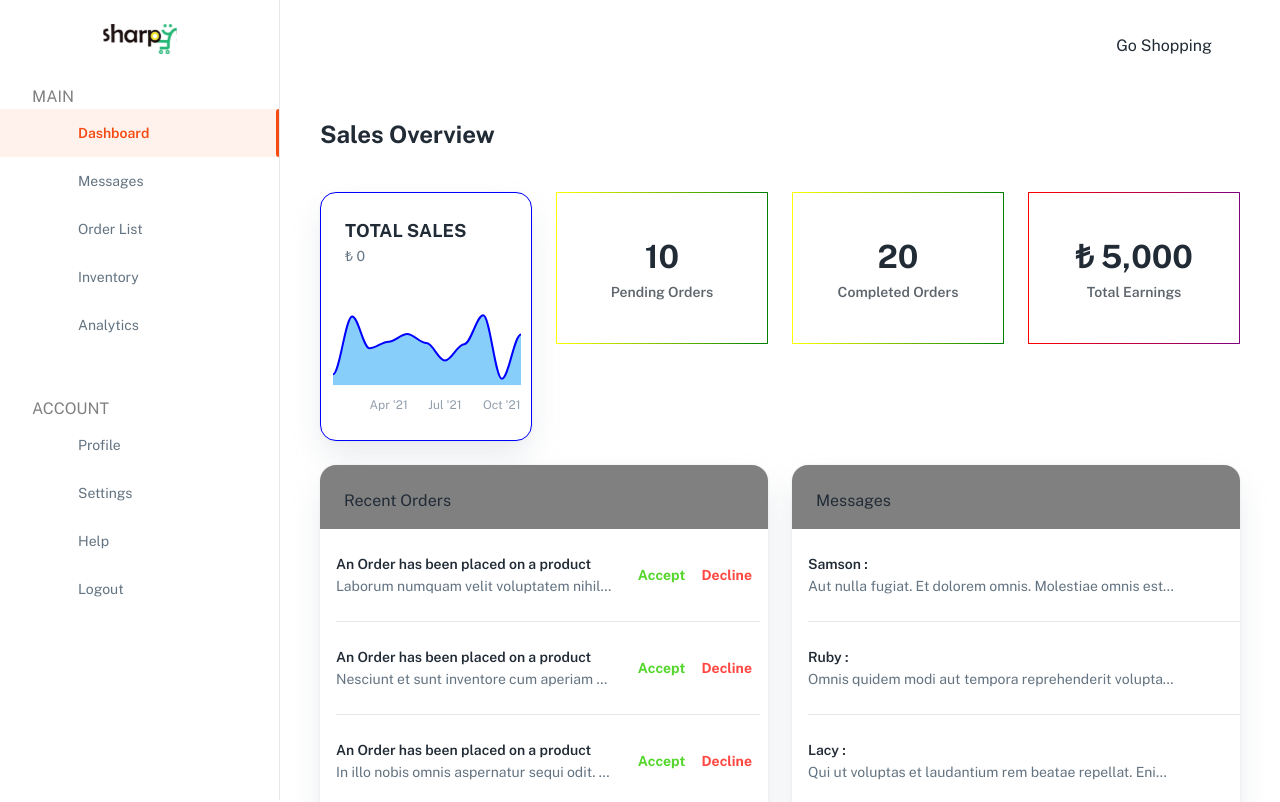
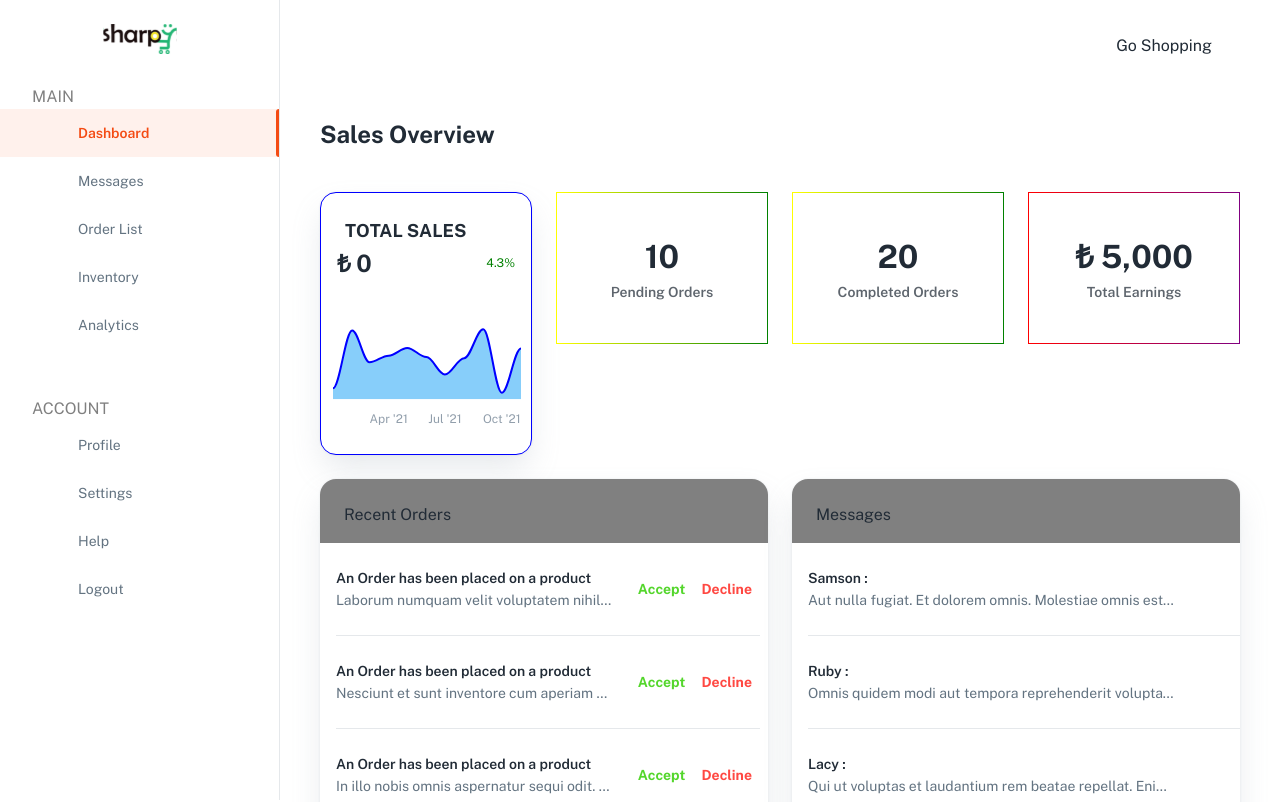
Before and after one commit to shoboske/sharpy-ecommerce, a React (Create React App) app: page /dashboard/home in a window 1280 px wide. Shown: the top 802 px of the page. Built offline with nearby package versions, Linux system fonts and the light colour scheme; a web font is replaced by a local one.

Commit message:
extracted chart to new component
added chart increase display

```diff
--- a/src/components/_dashboard/app/AppTotalSales.js
+++ b/src/components/_dashboard/app/AppTotalSales.js
@@ -1,10 +1,9 @@
 import { merge } from 'lodash';
-import ReactApexChart from 'react-apexcharts';
 // material
-import { Card, CardHeader, Box } from '@mui/material';
 //
 import { BaseOptionChart } from '../../charts';
 import { chartLabels, totalSales } from '../../../_mocks_/sales';
+import { DashboardChartCard } from './DashboardChartCard';
 
 // ----------------------------------------------------------------------
 
@@ -12,9 +11,14 @@ const CHART_DATA = [
   {
     name: 'Total Sales',
     type: 'area',
-    data: totalSales
+    data: totalSales,
+    increase: percentageChange(totalSales[totalSales.length - 2], totalSales[totalSales.length - 1])
   }
 ];
+
+export function percentageChange(oldValue, newValue) {
+  return ((newValue - oldValue) / oldValue) * 100;
+}
 
 export default function AppTotalSales() {
   const chartOptions = merge(BaseOptionChart(), {
@@ -53,11 +57,11 @@ export default function AppTotalSales() {
   });
 
   return (
-    <Card sx={{ border: 1, borderColor: '#00f' }}>
-      <CardHeader title="TOTAL SALES" subheader={`₺ ${0}`} sx={{ pb: 0, mb: 0 }} />
-      <Box sx={{ p: 0, pb: 1, mt: 0 }} dir="ltr">
-        <ReactApexChart type="area" series={CHART_DATA} options={chartOptions} height={150} />
-      </Box>
-    </Card>
+    <DashboardChartCard
+      chartOptions={chartOptions}
+      title="TOTAL SALES"
+      value={0}
+      series={CHART_DATA}
+    />
   );
 }
--- /dev/null
+++ b/src/components/_dashboard/app/DashboardChartCard.js
@@ -0,0 +1,48 @@
+import ReactApexChart from 'react-apexcharts';
+import { array, number, string } from 'prop-types';
+import { Icon } from '@iconify/react';
+
+import { Card, CardHeader, Box, Typography, Stack } from '@mui/material';
+import arrowUpFill from '@iconify/icons-eva/arrow-up-fill';
+import arrowDownFill from '@iconify/icons-eva/arrow-down-fill';
+
+import { fPercent } from '../../../utils/formatNumber';
+
+export function DashboardChartCard({ chartOptions, title, value = 0, series = [] }) {
+  function renderPercentageChange(series) {
+    if (series.length < 1) return <></>;
+    const changeType = series[0].increase > 0;
+
+    return (
+      <Typography
+        variant="caption"
+        alignItems="center"
+        display="flex"
+        color={changeType ? 'green' : 'red'}
+      >
+        {fPercent(series[0].increase)}
+        <Icon icon={changeType ? arrowUpFill : arrowDownFill} width={30} />
+      </Typography>
+    );
+  }
+
+  return (
+    <Card sx={{ border: 1, borderColor: chartOptions.colors[0] }}>
+      <CardHeader sx={{ pb: 0, mb: 0 }} title={title} />
+      <Box sx={{ p: 0, pb: 1, mt: 0 }} dir="ltr">
+        <Stack direction="row" justifyContent="space-between" paddingX={2}>
+          <Typography variant="h4">{`₺ ${value}`}</Typography>
+          {renderPercentageChange(series)}
+        </Stack>
+        <ReactApexChart type="area" series={series} options={chartOptions} height={150} />
+      </Box>
+    </Card>
+  );
+}
+
+DashboardChartCard.propTypes = {
+  chartOptions: {},
+  title: string,
+  value: number,
+  series: array
+};
```
